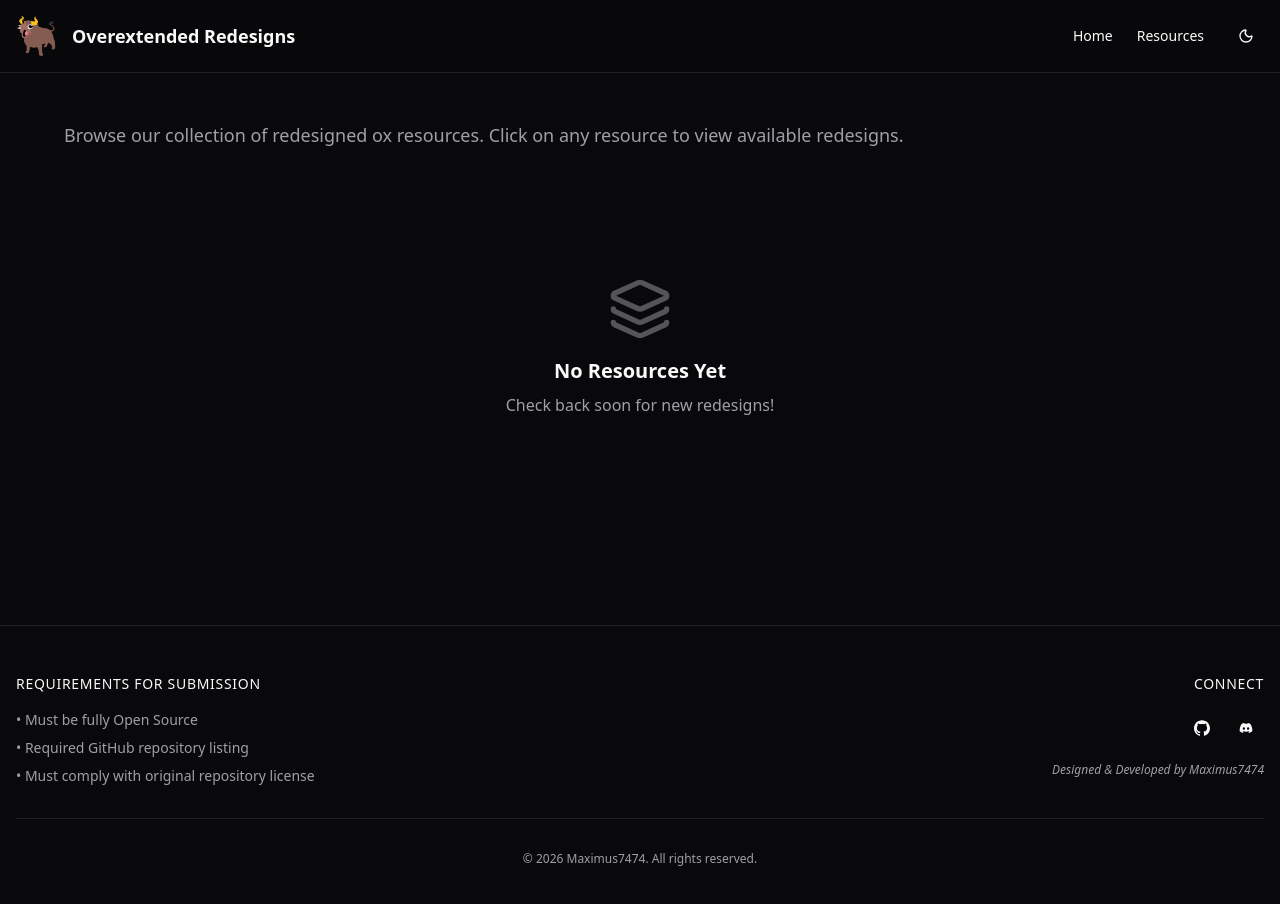
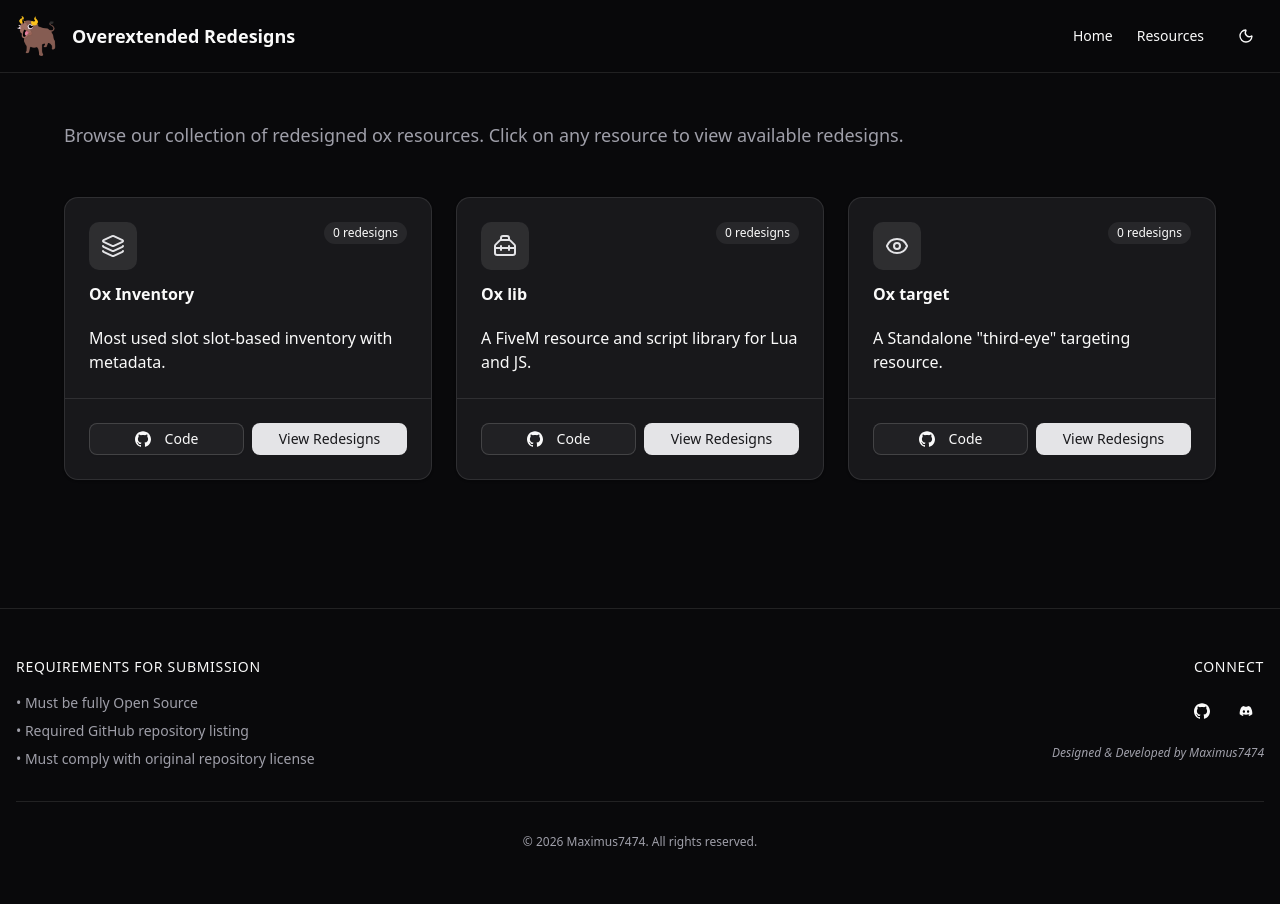
Before and after one commit to Maximus7474/overextended-redesigns, a Next.js app: page /resources in a window 1280 px wide. Shown: the top 904 px of the page. Built offline with nearby package versions, Linux system fonts and the light colour scheme.

Commit message:
feat(data): general resource data for ox resources

```diff
--- /dev/null
+++ b/src/data/ox_inventory.ts
@@ -0,0 +1,9 @@
+import { Resource } from "@/types";
+
+export default {
+	id: "ox_inventory",
+	name: "Ox Inventory",
+	description: "Most used slot slot-based inventory with metadata.",
+	githubUrl: 'https://github.com/CommunityOx/ox_inventory',
+	redesigns: []
+} satisfies Resource;
--- /dev/null
+++ b/src/data/ox_lib.ts
@@ -0,0 +1,11 @@
+import { Resource } from "@/types";
+import { Toolbox } from "lucide-react";
+
+export default {
+	id: "ox_lib",
+	name: "Ox lib",
+	icon: Toolbox,
+	description: "A FiveM resource and script library for Lua and JS.",
+	githubUrl: 'https://github.com/CommunityOx/ox_lib',
+	redesigns: []
+} satisfies Resource;
--- /dev/null
+++ b/src/data/ox_target.ts
@@ -0,0 +1,11 @@
+import { Resource } from "@/types";
+import { Eye } from "lucide-react";
+
+export default {
+	id: "ox_target",
+	name: "Ox target",
+	icon: Eye,
+	description: "A Standalone \"third-eye\" targeting resource.",
+	githubUrl: 'https://github.com/CommunityOx/ox_target',
+	redesigns: []
+} satisfies Resource;
--- a/src/data/resources.ts
+++ b/src/data/resources.ts
@@ -1,6 +1,13 @@
 import { Redesign, Resource } from "@/types";
+import ox_inventory from "./ox_inventory";
+import ox_lib from "./ox_lib";
+import ox_target from "./ox_target";
 
-export const resources: Resource[] = [];
+export const resources: Resource[] = [
+  ox_inventory,
+	ox_lib,
+	ox_target,
+];
 
 export function getResourceById(id: string): Resource | undefined {
   return resources.find(resource => resource.id === id);
```
